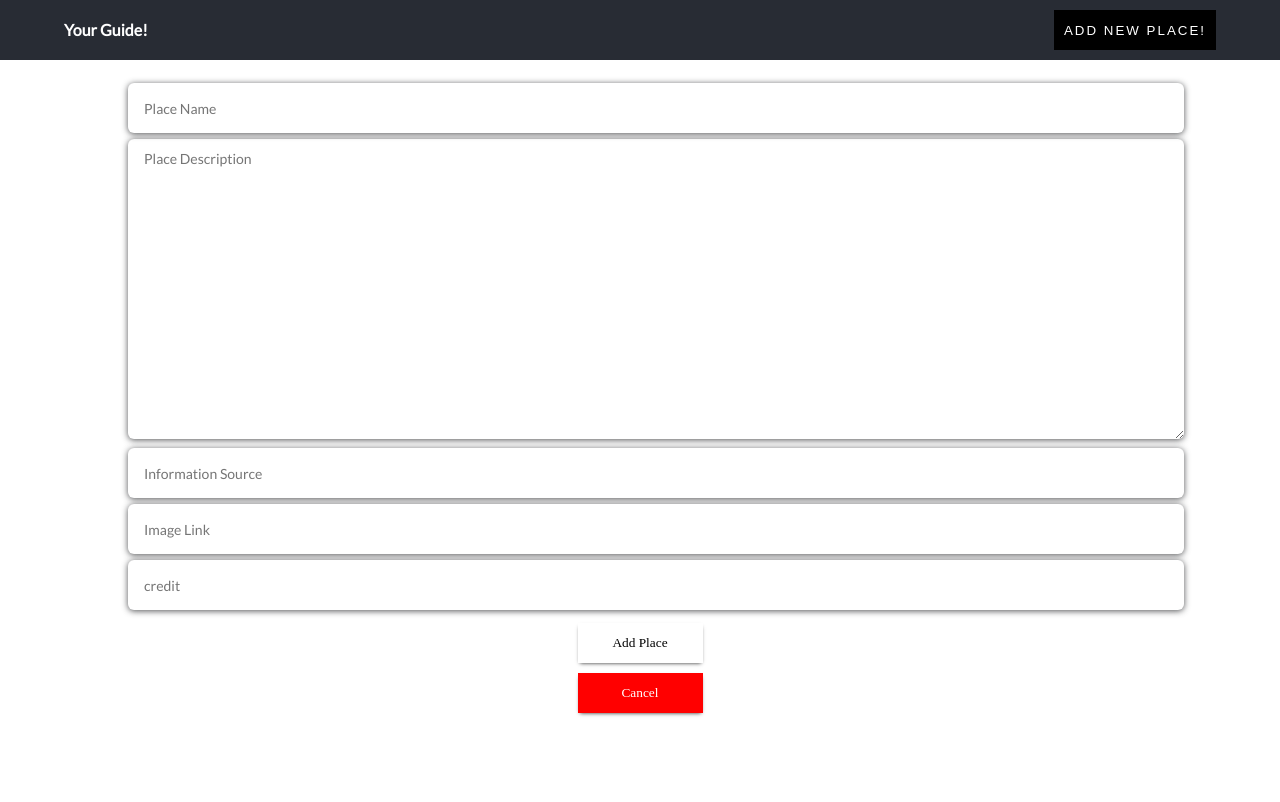
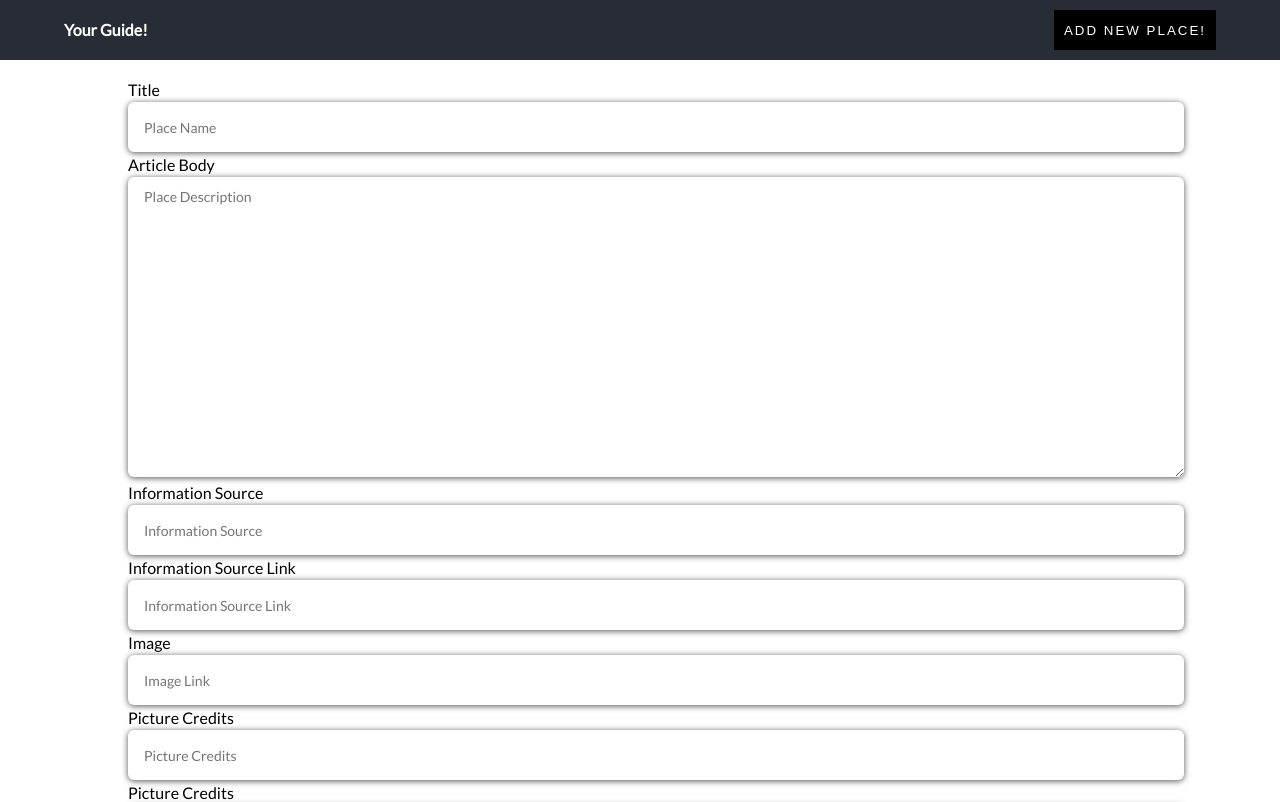
Before and after one commit to mohitnegi724/reactproject, a React (Create React App) app in the folder client/: page /addplace in a window 1280 px wide. Shown: the top 802 px of the page. Built offline with nearby package versions, Linux system fonts and the light colour scheme.

Commit message:
New Changes in UPDATE, and Create Post FROM

```diff
--- a/client/src/Components/AddPlace.js
+++ b/client/src/Components/AddPlace.js
@@ -15,12 +15,26 @@ class AddPlace extends Component {
         </Helmet>
         <div className="Form">
           <form method="post" action="/create">
+            <label>Title</label>
             <input type="text" name="title" placeholder="Place Name" required/>
+            <br/>
+            <label>Article Body</label>
             <textarea className="textArea"type="text" name="articleBody" placeholder="Place Description" required/>
-            <input type="text" name="source" placeholder="Information Source" required/>
+            <br/>
+            <label>Information Source</label>
+            <input type="text" name="source" placeholder="Information Source"/>
+            <br/>
+            <label>Information Source Link</label>
+            <input type="text" name="sourceLink" placeholder="Information Source Link"/>
+            <br/>
+            <label>Image</label>
             <input type="text" name="image" placeholder="Image Link" required/>
-            <input type="text" name="credit" placeholder="credit"/>
             <br/>
+            <label>Picture Credits</label>
+            <input type="text" name="imgPictureCredit" placeholder="Picture Credits"/>
+            <br/>
+            <label>Picture Credits</label>
+            <input type="text" name="imgPictureCreditLink" placeholder="Picture Credit's Link"/>
             <button type="submit" value="Submit" className="submitPlace">Add Place</button>
           </form>
           <Link to="/">
--- a/client/src/Components/Post.js
+++ b/client/src/Components/Post.js
@@ -16,7 +16,9 @@ class Post extends Component {
       imgPictureCredit,
       publishDate,
       source,
+      sourceLink,
       title,
+      imgPictureCreditLink,
       _id
     } = this.props.Post;
     const Alias = this.props.match.params.id;
@@ -55,11 +57,11 @@ class Post extends Component {
               <h3 className="openedPostTitle">{title}</h3>
               <div className="postImageInfo">
                 <img src={image} alt={title} className="openedPostImage"/>
-                <p>Picture Credits:{imgPictureCredit}</p>
+                <p>Picture Credits: <a href={imgPictureCreditLink}>{imgPictureCredit}</a></p>
               </div>
               <p>Publish Date : {new Date(Number(publishDate)).toLocaleDateString()}</p>
               <p>{articleBody}</p>
-              <strong><p>Source : <a href={source} target="_blank" rel="noopener noreferrer">{source}</a></p></strong>
+              <strong><p>Source : <a href={sourceLink} target="_blank" rel="noopener noreferrer">{source}</a></p></strong>
               <button type = "delete"
               className = "deleteButton"
               onClick = {() =>deleteFunc()}>
--- a/client/src/Components/Update.js
+++ b/client/src/Components/Update.js
@@ -11,7 +11,7 @@ class Update extends Component {
   };
   render() {
     const {Post} = this.props;
-    const {alias,title,articleBody, image, imgPictureCredit, source} = this.state.updateThisPost;
+    const {alias,title,articleBody, source, sourceLink, image, imgPictureCredit, imgPictureCreditLink} = this.state.updateThisPost;
 
     const dataChangeHandler=e=>{
       this.setState({
@@ -34,45 +34,31 @@ class Update extends Component {
         <div className="Form">
           <form method="post" action={`/update/article/${alias}`}>
             <label>Title</label>
+            <input value={title} onChange={(e)=>dataChangeHandler(e)} type="text" name="title" placeholder="Place Name" required/>
             <br/>
-
-            <input onChange={(e)=>dataChangeHandler(e)} defaultValue={title} type="text" name="title" placeholder="Place Name" required/>
-
             <label>Article Body</label>
+            <textarea value={articleBody} onChange={(e)=>dataChangeHandler(e)} className="textArea"type="text" name="articleBody" placeholder="Place Description" required/>
             <br/>
+            <label>Information Source</label>
+            <input value={source} onChange={(e)=>dataChangeHandler(e)} type="text" name="source" placeholder="Information Source"/>
+            <br/>
+            <label>Information Source Link</label>
+            <input value={sourceLink} onChange={(e)=>dataChangeHandler(e)} type="text" name="sourceLink" placeholder="Information Source Link"/>
+            <br/>
+            <label>Image</label>
+            <input value={image} onChange={(e)=>dataChangeHandler(e)} type="text" name="image" placeholder="Image Link" required/>
+            <br/>
+            <label>Picture Credits</label>
+            <input value={imgPictureCredit} onChange={(e)=>dataChangeHandler(e)} type="text" name="imgPictureCredit" placeholder="Picture Credits"/>
+            <br/>
+            <label>Picture Credits</label>
+            <input value={imgPictureCreditLink} onChange={(e)=>dataChangeHandler(e)} type="text" name="imgPictureCreditLink" placeholder="Picture Credit's Link"/>
+            <br/>
+            <button type="submit" value="Submit" className="submitPlace">Update Place</button>
+          </form>
 
 
-            <textarea className="textArea" type="text" name="articleBody" placeholder="Place Description" defaultValue={articleBody} onChange={(e)=>dataChangeHandler(e)}required/>
-            <br/>
 
-            <label>Information Source Link</label>
-            <br/>
-
-
-            <input type="text" name="source" placeholder="Information Source" defaultValue={source} onChange={(e)=>dataChangeHandler(e)}required/>
-
-
-            <label>Image</label>
-            <br/>
-
-
-            <input type="text" name="image" placeholder="Image Link" defaultValue={image} onChange={(e)=>dataChangeHandler(e)}required/>
-
-
-            <label>Picture Credits</label>
-            <br/>
-
-
-            <input type="text" name="credit" placeholder="credit" defaultValue={imgPictureCredit} onChange={(e)=>dataChangeHandler(e)}/>
-
-            <label>Source</label>
-            <br/>
-
-
-            <input type="text" name="credit" placeholder="Picture Credit" defaultValue={source} onChange={(e)=>dataChangeHandler(e)}/>
-
-            <button type="submit" value="Submit" className="submitPlace">Update Place</button>
-          </form>
           <Link to="/">
             <button type="button" value="cancel" className="cancelAdd">
                 Cancel
```
Also changed, not shown: 2 other files (tests, documents, lock files or other folders).
